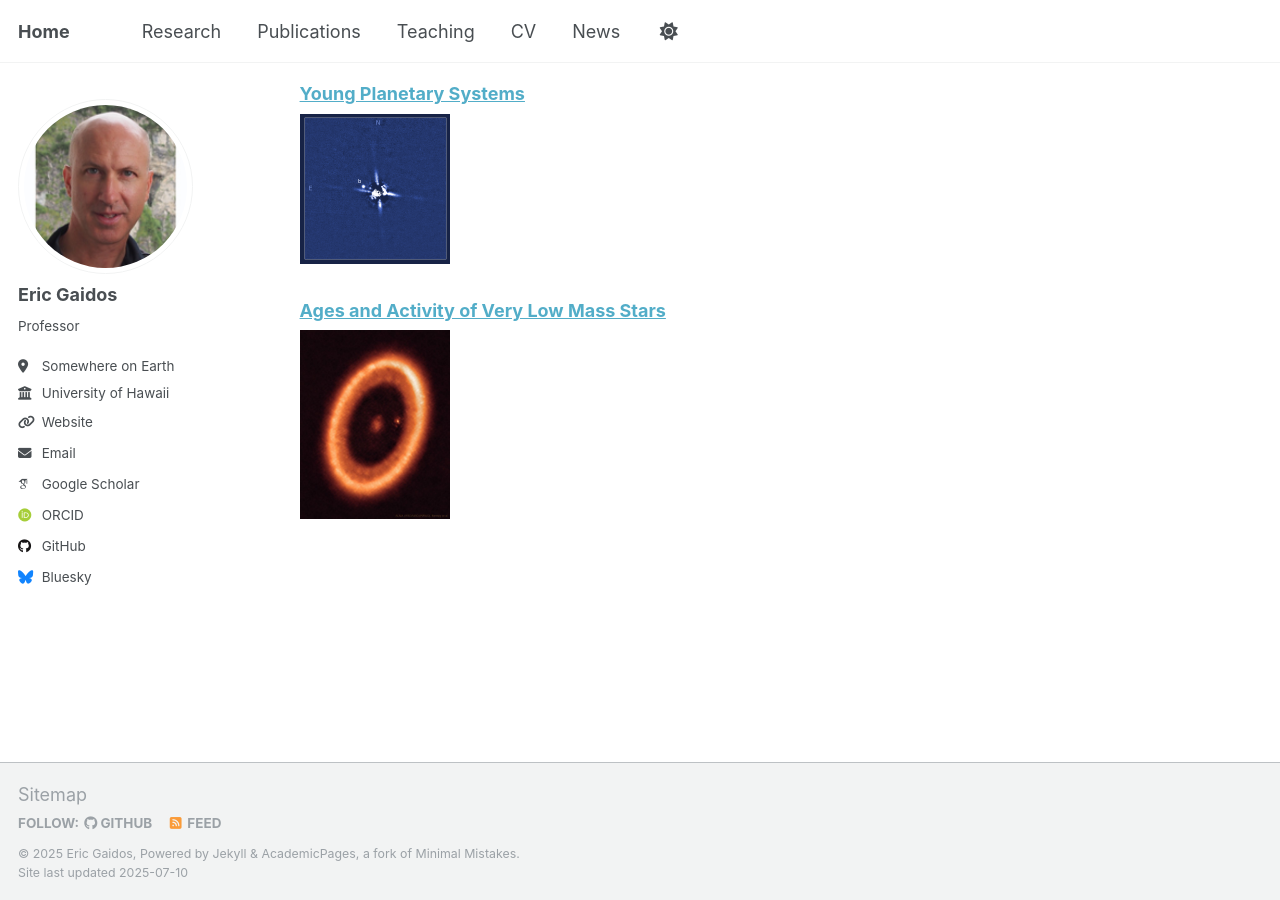
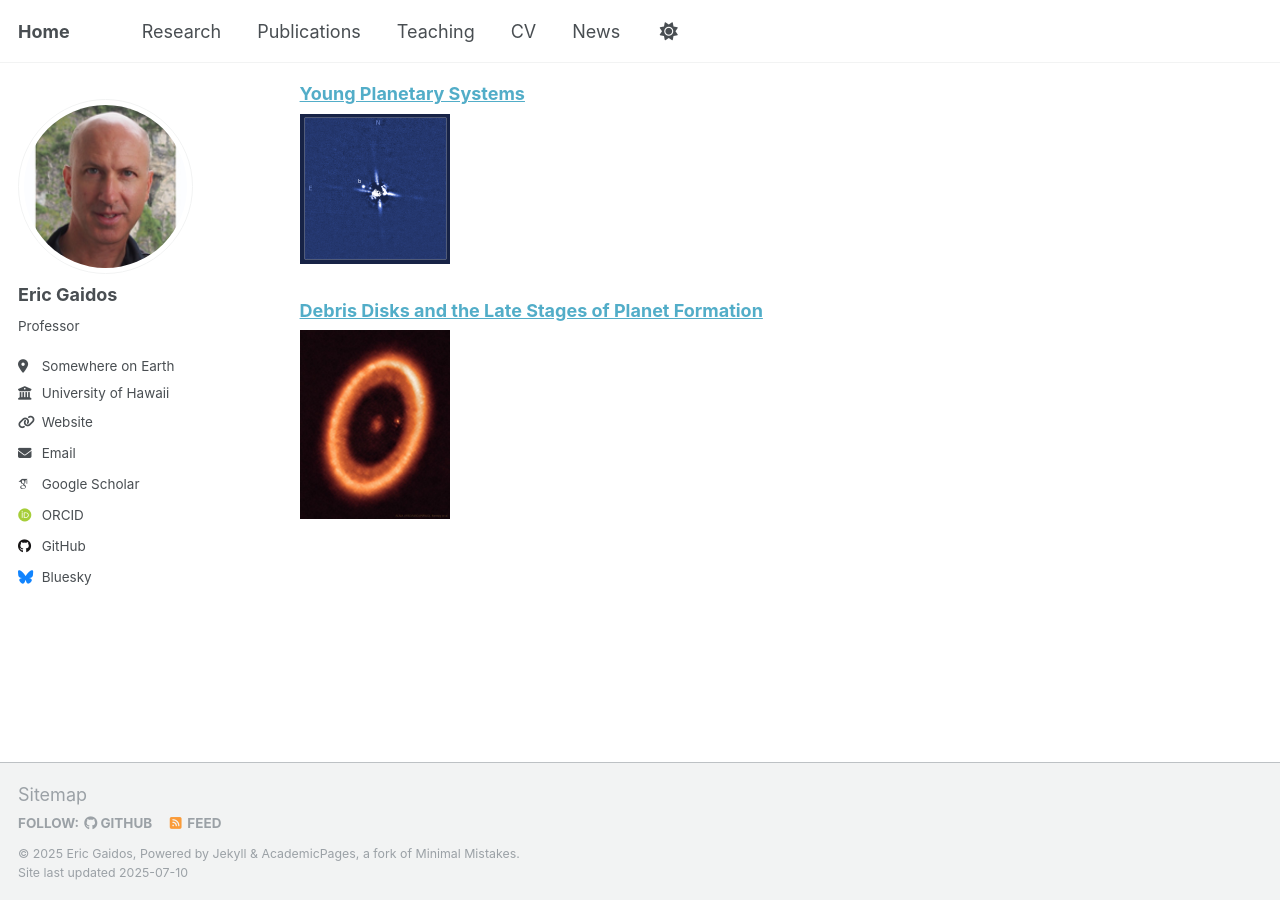
Before and after one commit to egaidos/egaidos.github.io, a Jekyll site: the page built from projects.md, in a window 1280 px wide and 900 px high, scrolled down 705 px. Built offline with Jekyll 4.4.1, drawn with Linux system fonts in a browser that asks for light colours; some web fonts are replaced; our own code applies the rules of GitHub Pages for plain Markdown files; a style sheet for code colours, icons or effects is not loaded.

Commit message:
Update projects.md

```diff
--- a/projects.md
+++ b/projects.md
@@ -38,7 +38,7 @@ With time, transit surveys like TESS are discovering temperate sub-Neptune-size
 </article>
 
 <article class="6u$ 12u$(xsmall) work-item">
-<h3><a href ="./mdwarfs.html">Ages and Activity of Very Low Mass Stars</a></h3>
+<h3><a href ="./mdwarfs.html">Debris Disks and the Late Stages of Planet Formation</a></h3>
 <a href="./mdwarfs.html" class="image fit thumb">
 <img src="../images/PDS70.jpg" width=150 height=150 alt="Ages and Activity of Very Low Mass Stars" /></a>
 
```
